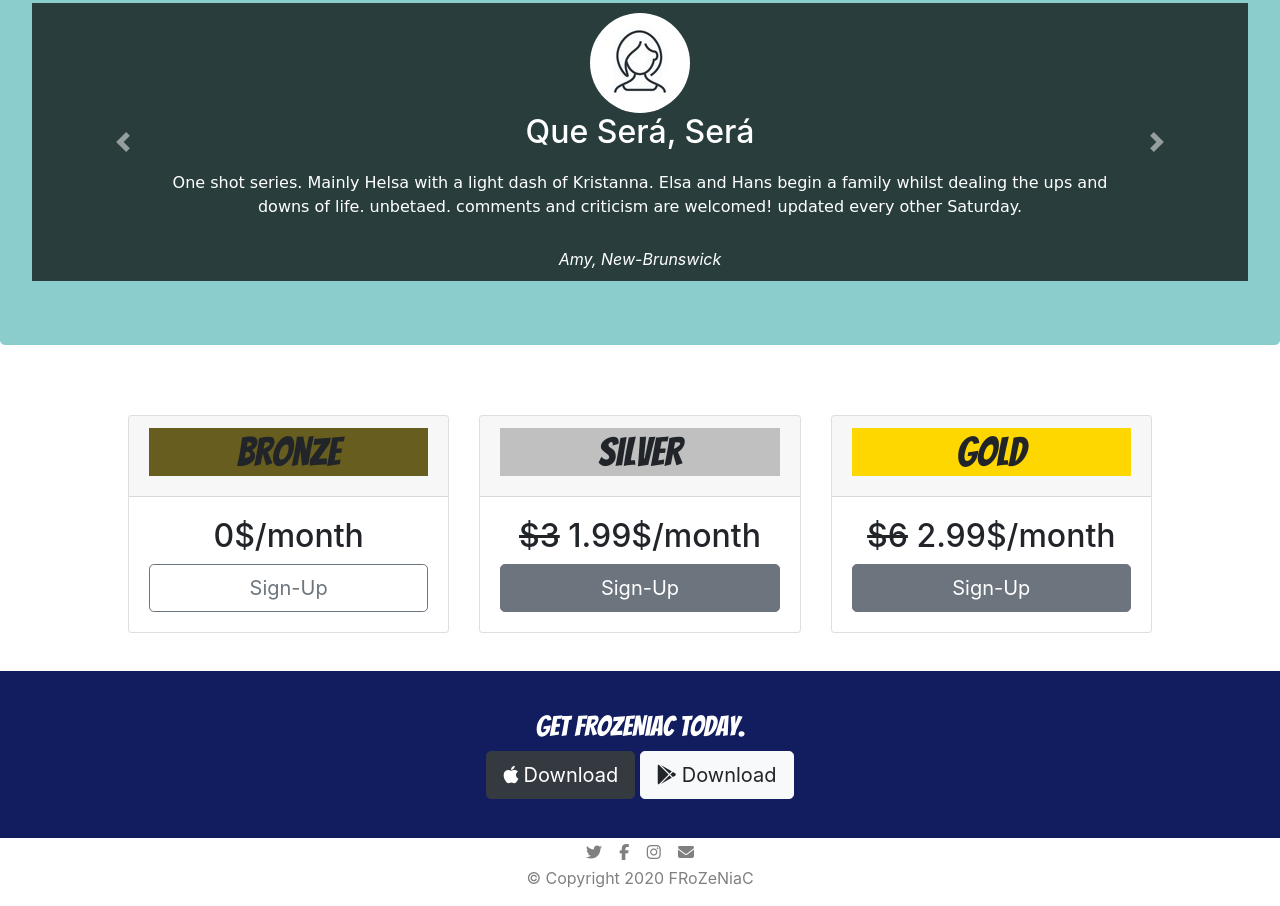
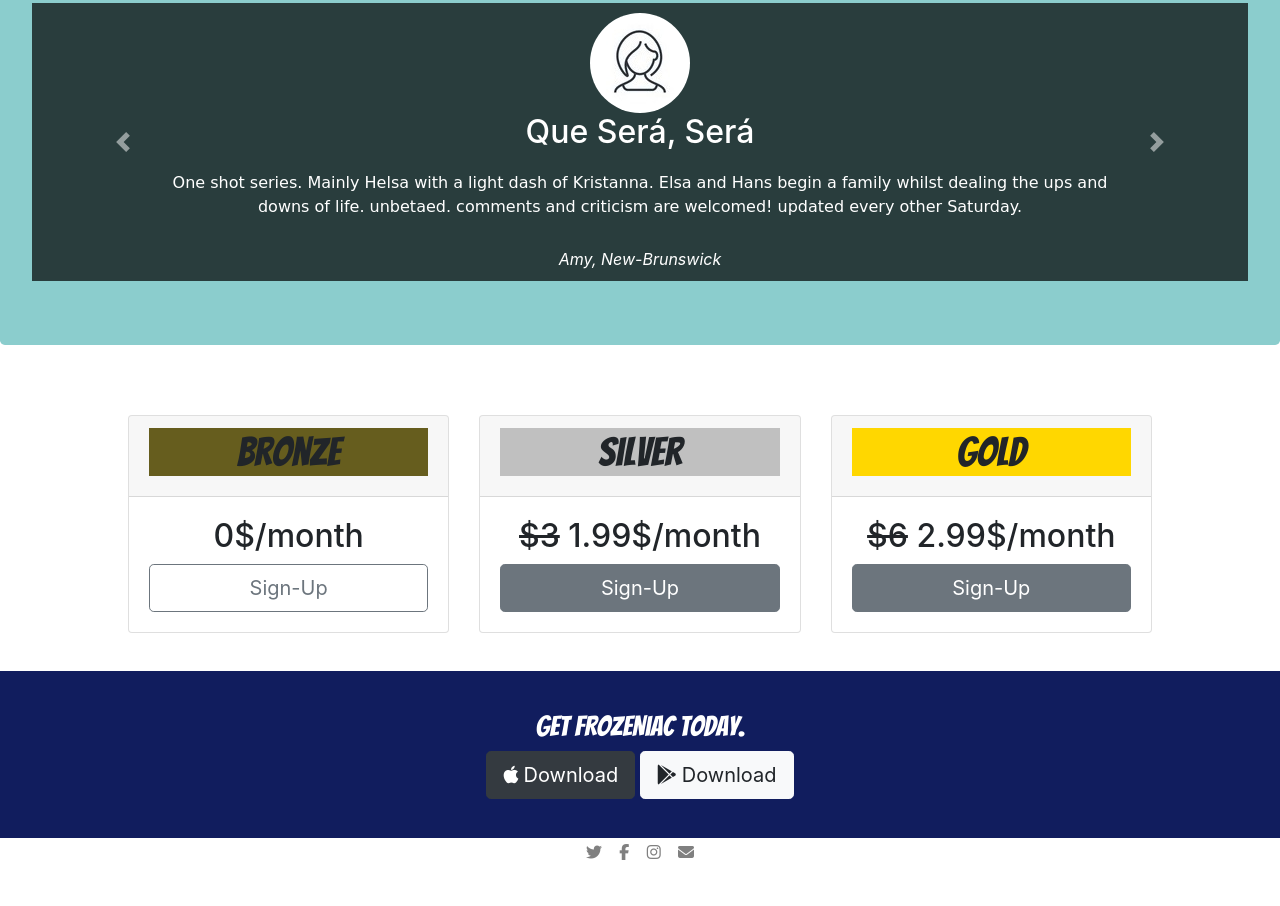
Before and after one commit to Srinishaa/Frozen, a plain HTML site: page index.html in a window 1280 px wide. Shown: the part 2410-3316 px from the top of the page. After the commit the page ends 3276 px from the top, so only its background shows below. Drawn offline with nearby package versions, Linux system fonts and the light colour scheme; a web font is replaced by a local one.

Commit message:
No copyright

```diff
--- a/index.html
+++ b/index.html
@@ -257,8 +257,6 @@
     <i class="fa fa-instagram"></i>
     <i class="fa fa-envelope"></i>
 
-    <p>© Copyright 2020 FRoZeNiaC</p>
-
   </footer>
 
 
```
